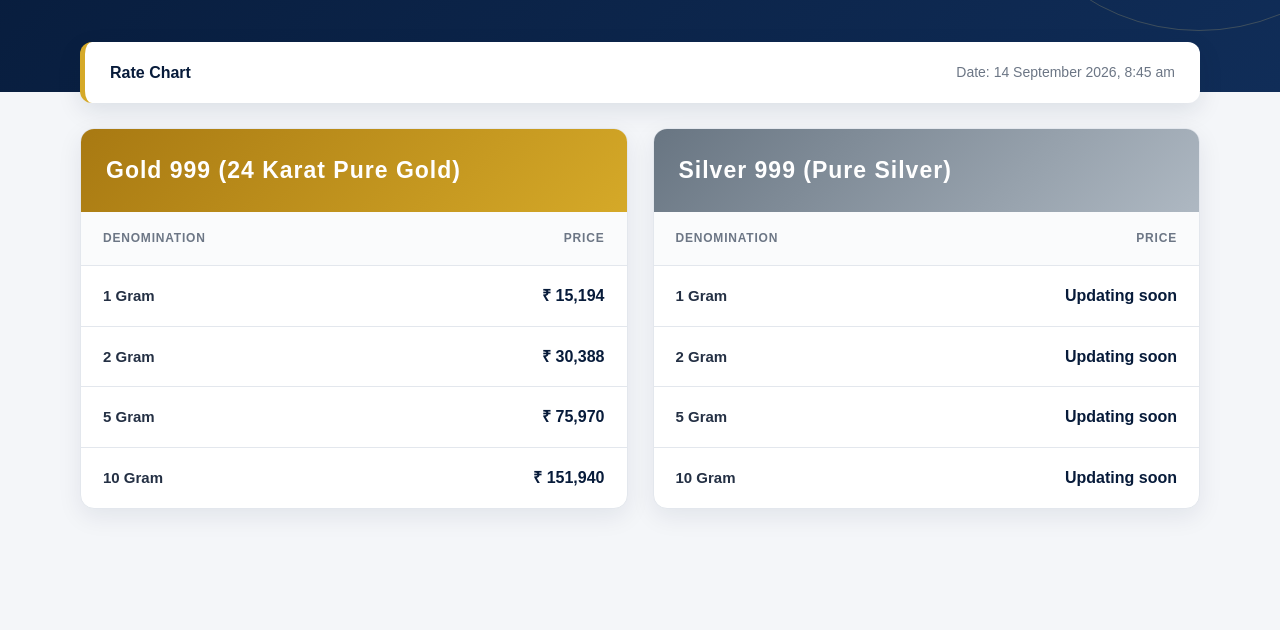
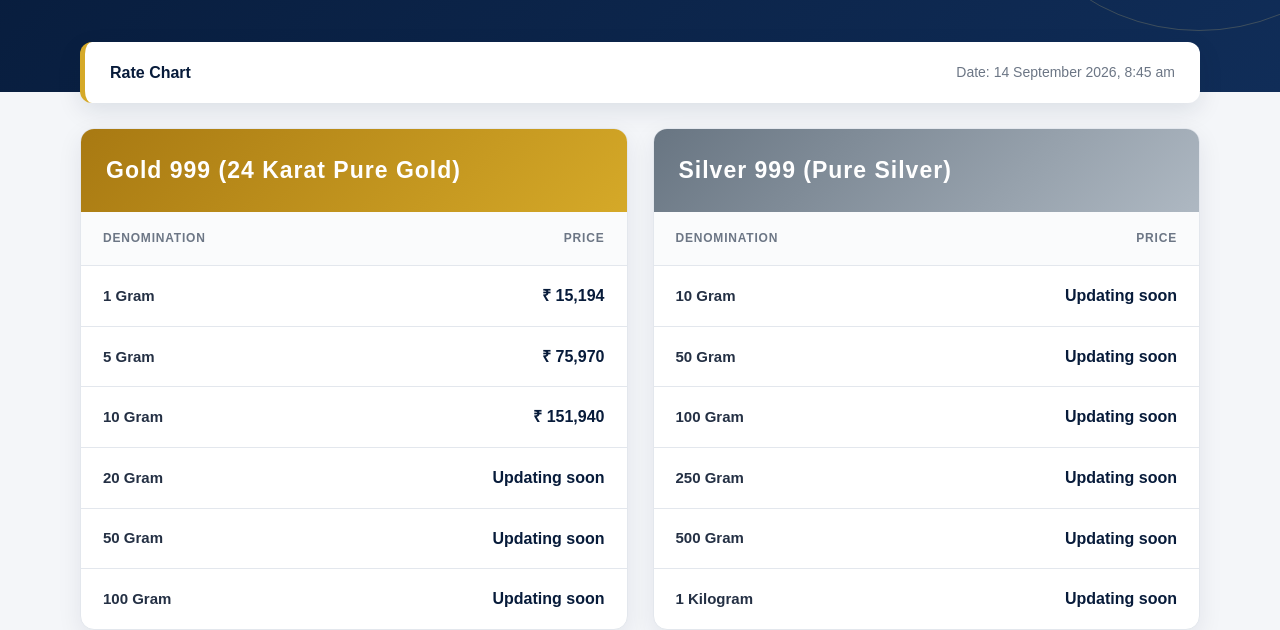
Before and after one commit to itwebdev2026-cloud/Korviana, a plain HTML site: page index.html in a window 1280 px wide. Shown: the part 331-961 px from the top of the page. Drawn offline with Linux system fonts and the light colour scheme.

Commit message:
Update gold and silver denominations

```diff
--- a/index.html
+++ b/index.html
@@ -414,10 +414,6 @@
                     <td>₹ 15,194</td>
                   </tr>
                   <tr>
-                    <td>2 Gram</td>
-                    <td>₹ 30,388</td>
-                  </tr>
-                  <tr>
                     <td>5 Gram</td>
                     <td>₹ 75,970</td>
                   </tr>
@@ -426,7 +422,16 @@
                     <td>₹ 151,940</td>
                   </tr>
                   <tr>
-
+                    <td>20 Gram</td>
+                    <td>Updating soon</td>
+                  </tr>
+                  <tr>
+                    <td>50 Gram</td>
+                    <td>Updating soon</td>
+                  </tr>
+                  <tr>
+                    <td>100 Gram</td>
+                    <td>Updating soon</td>
                   </tr>
                 </tbody>
               </table>
@@ -448,19 +453,27 @@
                 </thead>
                 <tbody>
                   <tr>
-                    <td>1 Gram</td>
+                    <td>10 Gram</td>
                     <td>Updating soon</td>
                   </tr>
                   <tr>
-                    <td>2 Gram</td>
+                    <td>50 Gram</td>
                     <td>Updating soon</td>
                   </tr>
                   <tr>
-                    <td>5 Gram</td>
+                    <td>100 Gram</td>
                     <td>Updating soon</td>
                   </tr>
                   <tr>
-                    <td>10 Gram</td>
+                    <td>250 Gram</td>
+                    <td>Updating soon</td>
+                  </tr>
+                  <tr>
+                    <td>500 Gram</td>
+                    <td>Updating soon</td>
+                  </tr>
+                  <tr>
+                    <td>1 Kilogram</td>
                     <td>Updating soon</td>
                   </tr>
                 </tbody>
```
